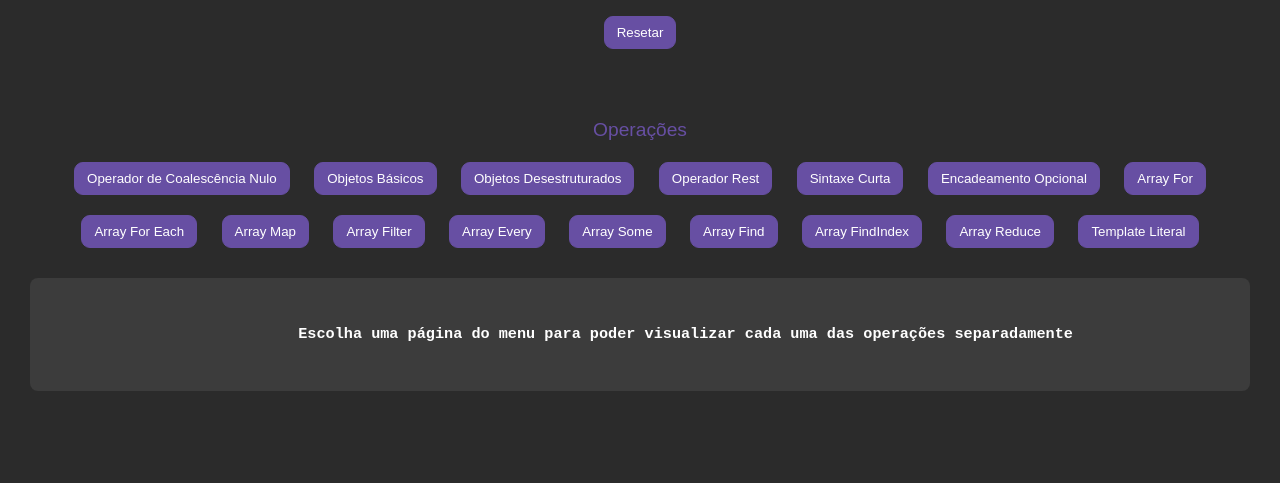
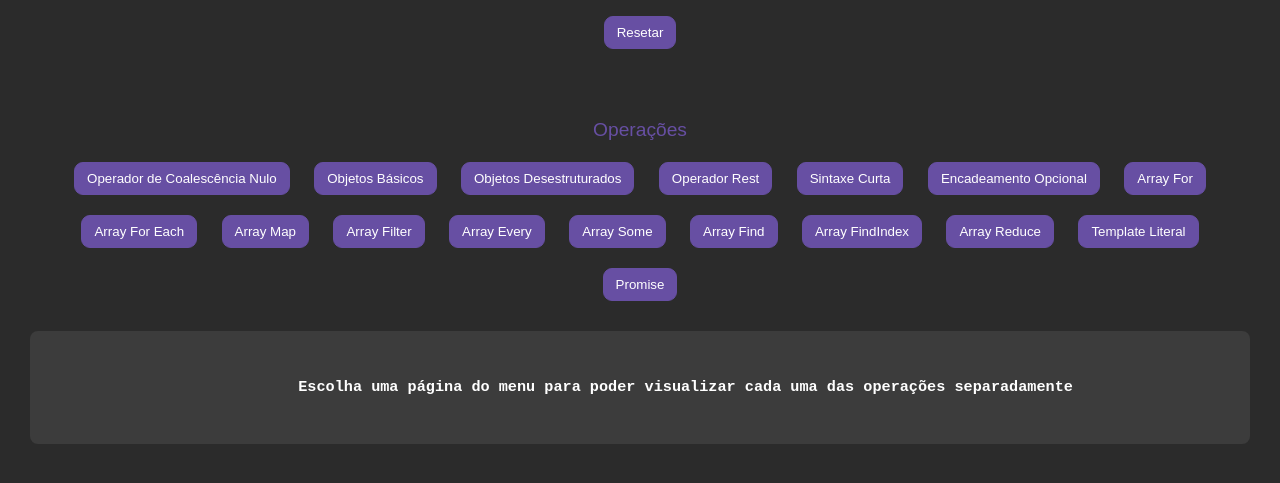
Before and after one commit to bamarcheti/js-antes-do-react, a website built with Vite: page index.html in a window 1280 px wide. Shown: the part 175-658 px from the top of the page. Built offline with nearby package versions, Linux system fonts and the light colour scheme.

Commit message:
feat: Criado função 'mostrarPromise'

```diff
--- a/index.html
+++ b/index.html
@@ -24,6 +24,7 @@
   <script src="js/arrays/findIndexArrays.js" defer></script>
   <script src="js/arrays/reduceArrays.js" defer></script>
   <script src="js/templateLiterals.js" defer></script>
+  <script src="js/promises.js" defer></script>
 </head>
 
 <body>
@@ -49,7 +50,8 @@
       <button onclick="mostrarFindArray()">Array Find</button>
       <button onclick="mostrarFindIndexArray()">Array FindIndex</button>
       <button onclick="mostrarReduceArray()">Array Reduce</button>
-      <button onclick="mostraTemplateLiterals()">Template Literal</button>
+      <button onclick="mostrarTemplateLiterals()">Template Literal</button>
+      <button onclick="mostrarPromise()">Promise</button>
       <div>
         <h3 id="resultado">
           Escolha uma página do menu para poder visualizar cada uma das operações separadamente
--- /dev/null
+++ b/js/promises.js
@@ -0,0 +1,22 @@
+// Promises
+
+function mostrarPromise() {
+  const somaDoisNumeros = (a, b) => {
+    return new Promise((resolve, reject) => {
+      setTimeout(() => {
+        resolve(a + b); // Corrigir para usar resolve em vez de reject
+      }, 2000);
+    });
+  };
+
+  const resultadoDiv = document.getElementById("resultado");
+  resultadoDiv.innerText = ""; // Limpar o conteúdo anterior
+
+  somaDoisNumeros(1, 3)
+    .then((soma) => {
+      resultadoDiv.innerText = soma;
+    })
+    .catch((err) => {
+      console.log(err);
+    });
+}
```
